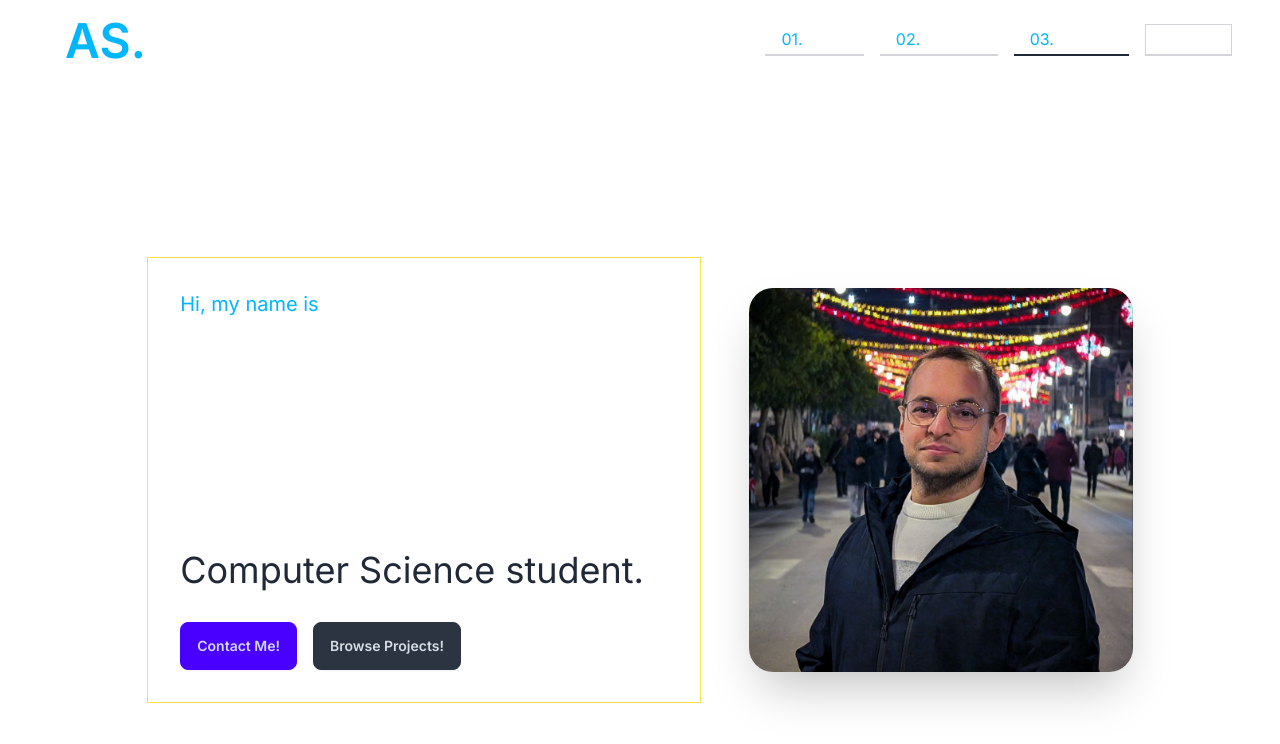
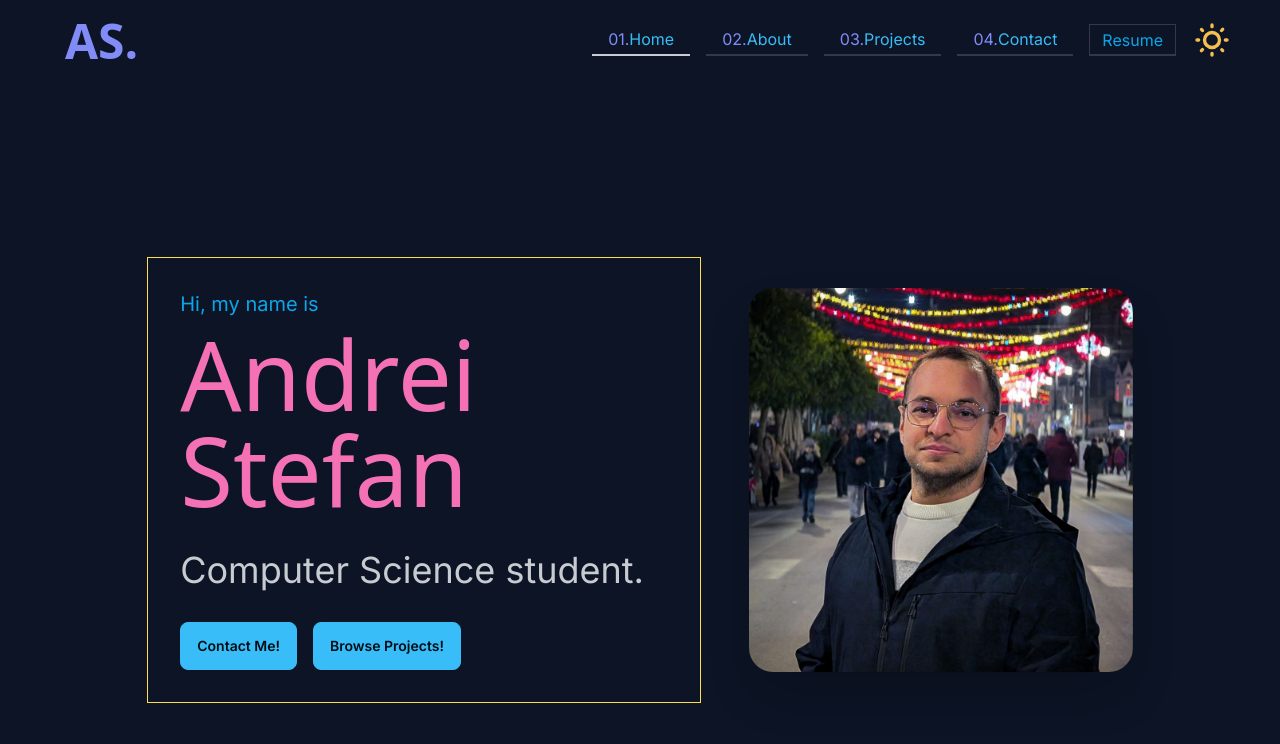
Before and after one commit to Picred/picred.github.io, a React (Vite) app: page / in a window 1280 px wide. Shown: the top 744 px of the page. Built offline with nearby package versions, Linux system fonts and the light colour scheme.

Commit message:
feat: theme switcher + zustand store

```diff
--- a/index.html
+++ b/index.html
@@ -1,5 +1,5 @@
 <!DOCTYPE html>
-<html lang="en" data-theme="business">
+<html lang="en" data-theme="night">
   <head>
     <meta charset="UTF-8" />
     <link rel="icon" href="/favicon.png" />
--- a/src/components/Hero.tsx
+++ b/src/components/Hero.tsx
@@ -12,20 +12,20 @@ export const Hero = () => {
 
                 <div className="flex flex-col items-start text-center lg:text-left border border-yellow-300 w-full lg:w-1/2 p-4 lg:p-8">
                     <p className="text-info text-lg lg:text-xl mb-2">Hi, my name is</p>
-          <h1 className="text-5xl lg:text-8xl font-light text-white mb-4">
+                    <h1 className="text-5xl lg:text-8xl font-light text-accent mb-4">
                         Andrei Stefan
                     </h1>
-          <p className="text-2xl lg:text-4xl py-4 overflow-hidden">
+                    <p className="text-2xl lg:text-4xl py-4 overflow-hidden text-neutral-accent">
                         Computer Science student.
                     </p>
 
                     <div className="flex flex-col lg:flex-row gap-4 mt-4">
-            <button className="btn btn-primary w-full lg:w-auto">
+                        <button className="btn btn-primary w-full lg:w-auto ">
                             <p className="text-primary-content">Contact Me! </p>
                         </button>
 
-            <button className="btn btn-neutral w-full lg:w-auto">
-              <p className="text-neutral-content">Browse Projects!</p>
+                        <button className="btn btn-primary w-full lg:w-auto">
+                            <p className="text-primary-content">Browse Projects!</p>
                         </button>
                     </div>
                 </div>
--- a/src/components/Navbar.tsx
+++ b/src/components/Navbar.tsx
@@ -1,40 +1,43 @@
 import React from "react";
+import { useStore } from "zustand";
+import { infoStore } from "../store/infoStore";
+import { ThemeSwitcher } from "./ThemeSwitcher";
 
 export const Navbar = () => {
+    const info = useStore(infoStore);
+
     return (
+        <>
             <nav className="flex flex-row items-center justify-between px-4 lg:px-12 py-4 bg-transparent">
-      {/* Logo */}
-      <p className="text-2xl lg:text-5xl text-info btn btn-ghost overflow-hidden">
+                <button className="text-3xl lg:text-5xl text-secondary btn btn-ghost overflow-hidden">
                     AS.
+                </button>
+
+                <div role="tablist" className="tabs tabs-bordered flex flex-row items-center gap-4">
+                    <p role="tab" className="tab tab-active text-sm lg:text-base text-primary">
+                        <span className="text-secondary">01. </span>Home
                     </p>
 
-      {/* Tablist */}
-      <div
-        role="tablist"
-        className="tabs tabs-bordered flex flex-row items-center gap-4"
-      >
-        <p role="tab" className="tab  text-white text-sm lg:text-base">
-          <span className="text-info">01. </span>About
+                    <p role="tab" className="tab text-sm lg:text-base text-primary">
+                        <span className="text-secondary">02. </span>About
                     </p>
 
-        <p role="tab" className="tab  text-white text-sm lg:text-base">
-          <span className="text-info">02. </span>Projects
+                    <p role="tab" className="tab text-sm lg:text-base text-primary">
+                        <span className="text-secondary">03. </span>Projects
                     </p>
 
-        <p
-          role="tab"
-          className="tab tab-active text-white text-sm lg:text-base"
-        >
-          <span className="text-info">03.</span>Contact
+                    <p role="tab" className="tab text-sm lg:text-base text-primary">
+                        <span className="text-secondary">04.</span>Contact
                     </p>
 
-        <p
-          role="tab"
-          className="tab btn-ghost btn-sm text-white text-sm lg:text-base"
-        >
+                    <p role="tab" className="tab btn-ghost btn-sm text-sm lg:text-base text-info">
                         Resume
                     </p>
+
+                    <ThemeSwitcher />
                 </div>
             </nav>
+    </>
     );
+
 };
--- /dev/null
+++ b/src/components/ThemeSwitcher.tsx
@@ -0,0 +1,44 @@
+import { useStore } from "zustand";
+import { infoStore } from "../store/infoStore";
+
+export const ThemeSwitcher = ()=> {
+    const info = useStore(infoStore);
+
+    const toggleTheme = () => {
+        const theme = document.documentElement.getAttribute("data-theme");
+        if (theme === "night") {
+            document.documentElement.setAttribute("data-theme", "winter");
+            info.theme = "winter";
+        } else {
+            document.documentElement.setAttribute("data-theme", "night");
+            info.theme = "night";
+        }
+    };
+
+    return (
+        <label className="swap swap-rotate">
+            <input
+                type="checkbox"
+                className="theme-controller"
+                value="synthwave"
+                onClick={toggleTheme}
+            />
+
+            <svg
+                className="swap-off h-10 w-10 fill-warning"
+                xmlns="http://www.w3.org/2000/svg"
+                viewBox="0 0 24 24"
+            >
+                <path d="M5.64,17l-.71.71a1,1,0,0,0,0,1.41,1,1,0,0,0,1.41,0l.71-.71A1,1,0,0,0,5.64,17ZM5,12a1,1,0,0,0-1-1H3a1,1,0,0,0,0,2H4A1,1,0,0,0,5,12Zm7-7a1,1,0,0,0,1-1V3a1,1,0,0,0-2,0V4A1,1,0,0,0,12,5ZM5.64,7.05a1,1,0,0,0,.7.29,1,1,0,0,0,.71-.29,1,1,0,0,0,0-1.41l-.71-.71A1,1,0,0,0,4.93,6.34Zm12,.29a1,1,0,0,0,.7-.29l.71-.71a1,1,0,1,0-1.41-1.41L17,5.64a1,1,0,0,0,0,1.41A1,1,0,0,0,17.66,7.34ZM21,11H20a1,1,0,0,0,0,2h1a1,1,0,0,0,0-2Zm-9,8a1,1,0,0,0-1,1v1a1,1,0,0,0,2,0V20A1,1,0,0,0,12,19ZM18.36,17A1,1,0,0,0,17,18.36l.71.71a1,1,0,0,0,1.41,0,1,1,0,0,0,0-1.41ZM12,6.5A5.5,5.5,0,1,0,17.5,12,5.51,5.51,0,0,0,12,6.5Zm0,9A3.5,3.5,0,1,1,15.5,12,3.5,3.5,0,0,1,12,15.5Z" />
+            </svg>
+
+            <svg
+                className="swap-on h-10 w-10 fill-secondary"
+                xmlns="http://www.w3.org/2000/svg"
+                viewBox="0 0 24 24"
+            >
+                <path d="M21.64,13a1,1,0,0,0-1.05-.14,8.05,8.05,0,0,1-3.37.73A8.15,8.15,0,0,1,9.08,5.49a8.59,8.59,0,0,1,.25-2A1,1,0,0,0,8,2.36,10.14,10.14,0,1,0,22,14.05,1,1,0,0,0,21.64,13Zm-9.5,6.69A8.14,8.14,0,0,1,7.08,5.22v.27A10.15,10.15,0,0,0,17.22,15.63a9.79,9.79,0,0,0,2.1-.22A8.11,8.11,0,0,1,12.14,19.73Z" />
+            </svg>
+        </label>
+    );
+};
--- a/src/pages/Home.tsx
+++ b/src/pages/Home.tsx
@@ -1,14 +1,18 @@
 import React from "react";
 import { Navbar } from "../components/Navbar";
 import { Hero } from "../components/Hero";
+import { useEffect } from "react";
+import { useStore } from "zustand";
+import { infoStore } from "../store/infoStore";
 
 export const Home = () => {
-  return (
-    <>
-      {/* <div className="absolute top-0 z-[-2] min-h-screen w-screen bg-neutral-950 bg-[radial-gradient(ellipse_80%_80%_at_50%_-20%,rgba(120,119,198,0.3),rgba(255,255,255,0))]"> */}
-      <Navbar />
-      <Hero />
-      {/* </div> */}
-    </>
-  );
+    const info = useStore(infoStore);
+
+    return (
+        // <div className="absolute top-0 z-[-2] min-h-screen w-screen bg-primary">
+        <div className="bg-base-200">
+        <Navbar />
+        <Hero />
+        </div>
+    );
 };
--- /dev/null
+++ b/src/store/infoStore.ts
@@ -0,0 +1,17 @@
+import { create } from  "zustand";
+
+interface InfoStore{
+    active: string;
+    theme: string;
+    update(newTab?:string, newTheme?:string): void,
+}
+
+export const infoStore = create<InfoStore>((set, get) => ({
+    active: "",
+    theme: "",
+
+    update: (newTab?:string, newTheme?:string) => {
+        newTab ? set({active: newTab,}) : null;
+        newTheme ? set({theme: newTheme,}) : null;
+    }
+}));
--- a/tailwind.config.js
+++ b/tailwind.config.js
@@ -1,6 +1,8 @@
 /** @type {import('tailwindcss').Config} */
 export default {
   content: ["./index.html", "./src/**/*.{js,ts,jsx,tsx}"],
-  themes: ["business", "light"],
+  daisyui: {
+    themes: ["winter", "night"],
+  },
   plugins: [require("daisyui")],
 };
```
Lines whose indentation alone changed are shown as unchanged.
